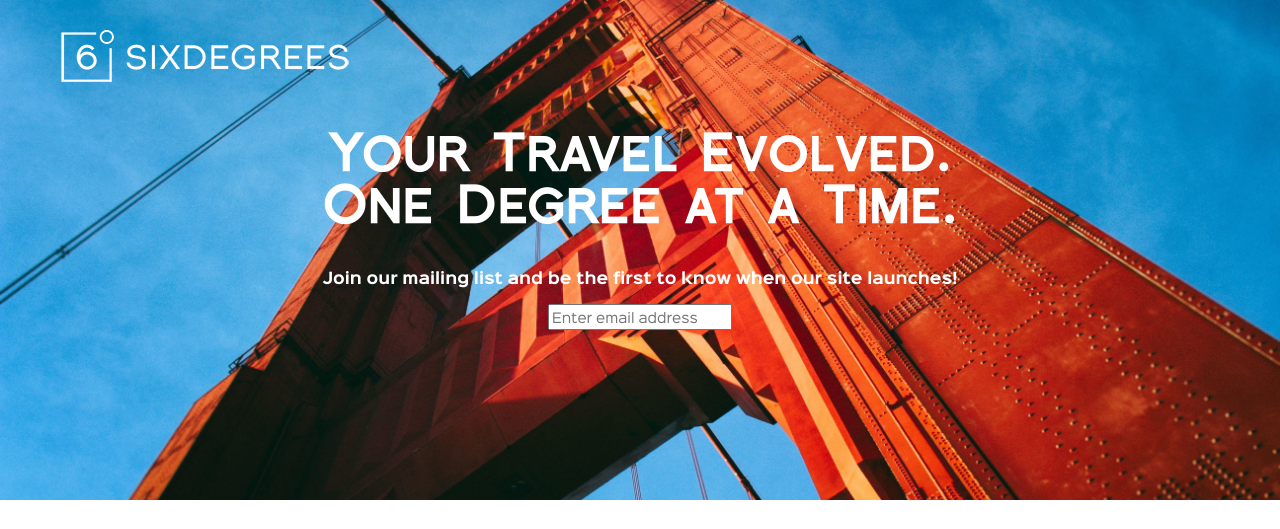
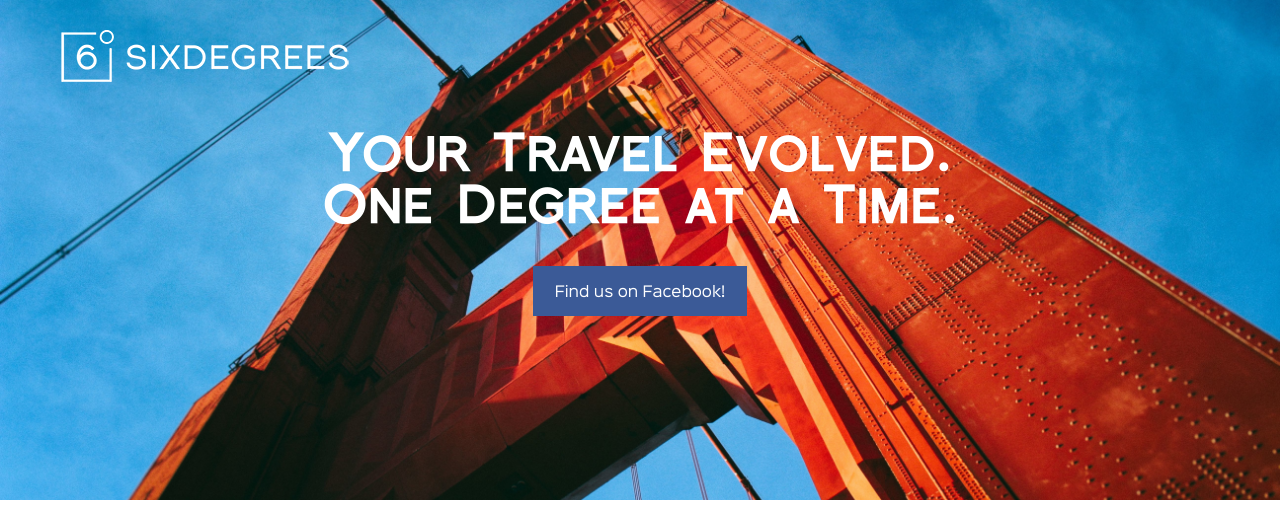
Before and after one commit to sixdegreestravel/sixdegreestravelapp, a Flask app: page / in a window 1280 px wide. Shown: the top 529 px of the page. Run offline with Flask 2, Linux system fonts and the light colour scheme; some libraries are stand-ins or nearby versions.

Commit message:
remove email, add fb

```diff
--- a/templates/index.html
+++ b/templates/index.html
@@ -73,36 +73,15 @@
         </nav>
         <div class="hero-unit">
           <h1>Your Travel Evolved.<br/>One Degree at a Time.</h1>
-          <!-- <h3>Lorem ipsum dolor sit amet, consectetur adipisicing elit. Proin nibh augue, suscipit a, scelerisque sed.</h3> -->
-          <h3>Join our mailing list and be the first to know when our site launches!</h3>
-<!--           <button class="btn facebook">Signup with Facebook</button>
-          <button class="btn google">Signup with Google+</button> -->
-          <input type="text" placeholder="Enter email address">
+          <!-- <h3>Join our mailing list and be the first to know when our site launches!</h3>
+          <input type="text" placeholder="Enter email address">-->
+          <button class="btn facebook" href="https://www.facebook.com/Six-Degrees-Travel-1518585888399316/?fref=ts">Find us on Facebook!</button>
+
         </div>
       </div>
     </section>
     <section class="steps">
       <div class="wrapper">
-        <!-- <h2>How It Works</h2>
-        <div class="wrapper">
-          <div class="panel-ctn">
-            <i class=""></i>
-            <h5>Step One</h5>
-            <p>Donec venenatis, turpis vel hendrerit interdum, dui ligula</p>
-          </div>
-          <div class="panel-ctn">
-            <i class=""></i>
-            <h5>Step Two</h5>
-            <p>Donec venenatis, turpis vel hendrerit interdum, dui ligula</p>
-          </div>
-          <div class="panel-ctn">
-            <i class=""></i>
-            <h5>Step Three</h5>
-            <p>Donec venenatis, turpis vel hendrerit interdum, dui ligula</p>
-          </div>
-        </div>
-        <p>Donec venenatis, turpis vel hendrerit interdum, dui ligula ultricies purus, sed posuere libero dui id orci. Nam congue, pede vitae dapibus aliquet, elit magna vulputate arcu. Donec venenatis, turpis vel hendrerit interdum, dui ligula ultricies purus, sed posuere libero dui id orci. Nam congue, pede vitae dapibus aliquet, elit magna vulputate arcu.</p>
-      </div> -->
       <h2>Our Mission</h2>
       <p>We all want to travel. The cost of travel can make us feel limited. But what if you used the resources that are often overlooked – your own connections?
 Just as we use social media websites for business networking and keeping up with long distance family members or college buddies we do not get to see on a regular basis, why not use your connections to lower the cost of travel accommodations?</p>
@@ -113,9 +92,6 @@
     <section class="highlight cf">
       <div class="featured-item cf">
         <h2><span>Featured Destination</span></h2>
-        <!-- <img src="http://lorempixel.com/530/285/city/placeholder" alt="placeholder image"/>
-        <h4>Libero Duiidorc</h4>
-        <p>Donec venenatis, turpis vel hendrerit interdum, dui ligula ultricies purus, sed posuere libero dui id orci. Nam congue, pede vitae dapibus aliquet, elit magna vulputate arcu. Donec venenatis, turpis vel hendrerit interdum, dui ligula ultricies purus, sed posuere libero dui id orci. Nam congue, pede vitae dapibus aliquet, elit magna vulputate arcu.</p> -->
         <img src="../static/img/Seville.jpg" alt="Seville" height="235px"/>
         <h4>Seville, Spain</h4>
         <p>Seville (Spanish: Sevilla) is the capital of Andalucia and the cultural and financial centre of southern Spain. A city of just over 700,000 inhabitants (1.6 million in the metropolitan area, making it Spain's 4th largest city), Seville is Andalucia's top destination, with much to offer the traveler.</p>
@@ -123,18 +99,9 @@
         <button class="btn">See How You’re Connected</button>
       </div>
     </section>
-    <!-- <section class="social cf">
-      <div class="tweet">
-        <img src="static/img/tweet.jpg" alt="" width="40">
-        <p>Donec venenatis, turpis vel hendrerit interdum, dui ligula ultricies purus, sed posuere libero dui id orci. Lorem ipsum dolor sit amet...</p>
-        <time>12 Days Ago</time>
-      </div>
-    </section> -->
     <section class="footer">
       <footer class="footer-ctn">
         <div class="footer-column">
-          <!-- <h6>About Six Degrees</h6>
-          <p>Donec venenatis, turpis vel hendrerit interdum, dui ligula ultricies purus, sed posuere libero dui id orci. Nam congue, pede vitae dapibus aliquet, elit magna vulputate arcu. Donec venenatis, turpis vel hendrerit interdum, dui ligula ultricies purus, sed posuere libero dui id orci. Nam congue, pede vitae dapibus aliquet, elit magna vulputate arcu.</p> -->
         <h6>Our Team</h6>
         <p>Lisa Martinez, Chief Executive Officer</p>
         <p>Catherine Martinez, Chief Operations Officer</p>
@@ -143,11 +110,11 @@
         <p>Sheida Karami, Marketing</p>
         <p>Jennifer Clark, Investment Project Manager</p>
         </div>
-        <div class="footer-column">
+<!--         <div class="footer-column">
           <h6>Join Our Newsletter</h6>
           <p>Be the first to know when our site launches.</p>
           <input type="text" placeholder="Enter email address">
-        </div>
+        </div> -->
       </footer>
     </section>
     <section class="footer-sub">
```
